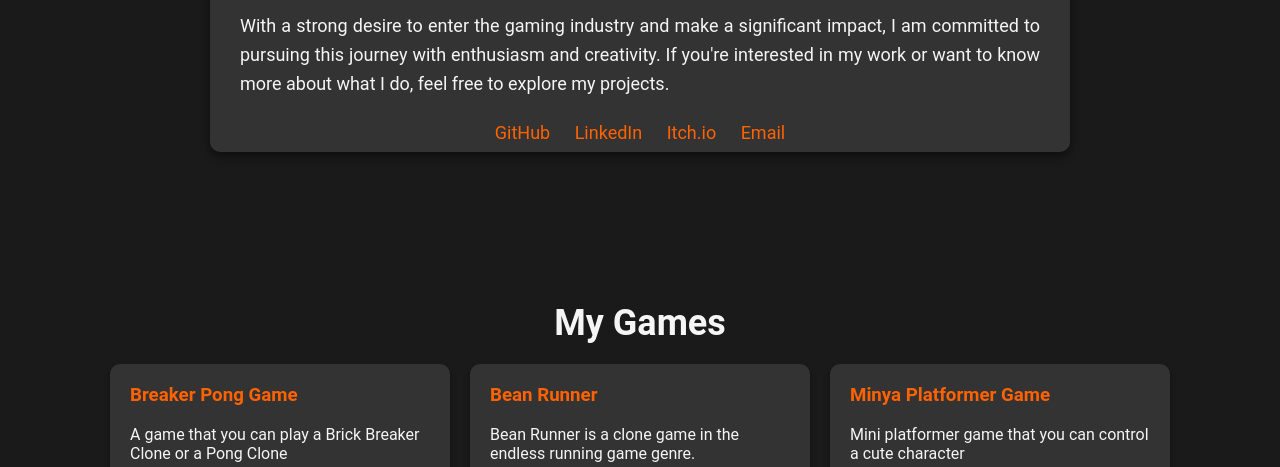
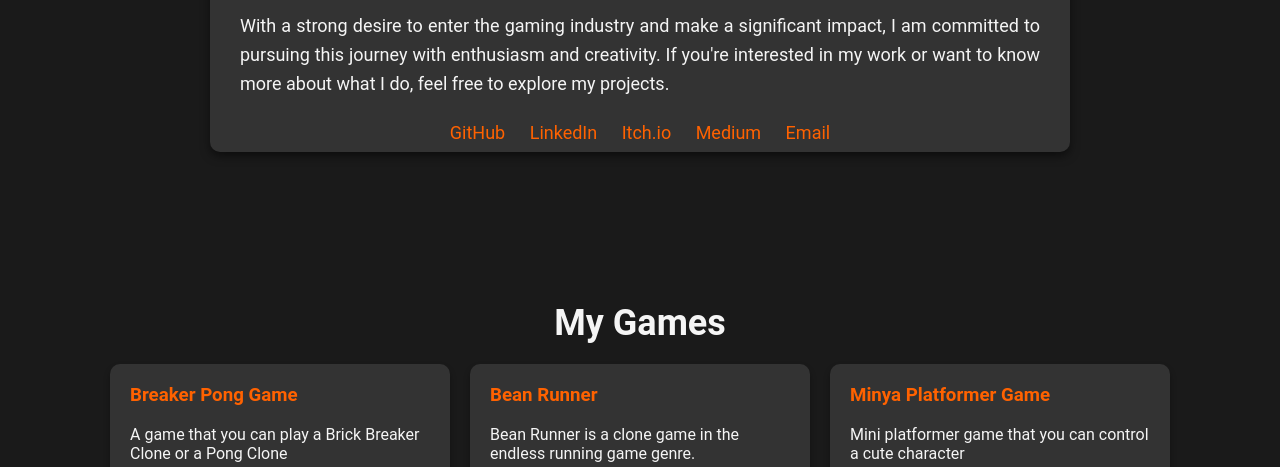
Before and after one commit to HazarAliyazicioglu/hazaraliyazicioglu.github.io, a plain HTML site: page index.html in a window 1280 px wide. Shown: the part 800-1267 px from the top of the page. Drawn offline with Linux system fonts and the light colour scheme.

Commit message:
Update index.html

```diff
--- a/index.html
+++ b/index.html
@@ -36,6 +36,7 @@
                 <a href="https://github.com/HazarAliyazicioglu">GitHub</a>
                 <a href="https://www.linkedin.com/in/hazaraliyazicioglu">LinkedIn</a>
                 <a href="https://rainaud.itch.io/">Itch.io</a>
+                <a href="https://medium.com/@hazaraliyazicioglu">Medium</a>
                 <a href="mailto:sizin.emailiniz@example.com">Email</a>
             </div>
 
```
